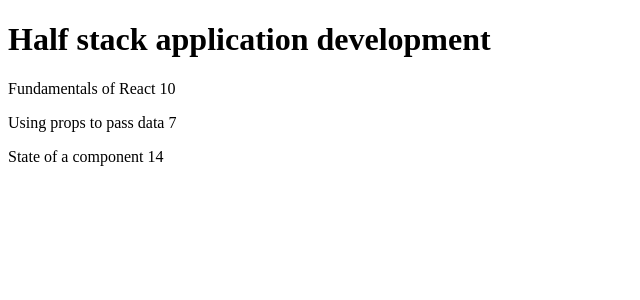
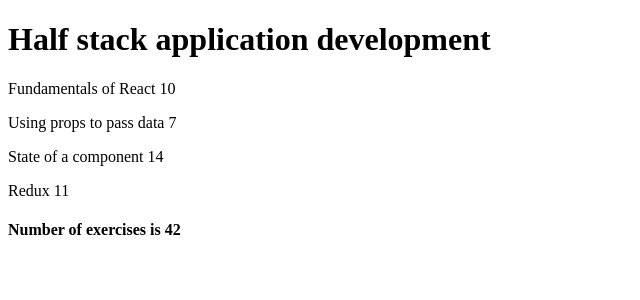
Before and after one commit to petterug/FullstackHelsinki2022, a React (Create React App) app: page / in a window 1280 px wide. Shown: the top 300 px of the page, without its empty margins (0-640 px from the left). Built offline with nearby package versions, Linux system fonts and the light colour scheme.

Commit message:
exercise 2.3

```diff
--- a/src/App.js
+++ b/src/App.js
@@ -14,25 +14,30 @@
 const Content = (props) => {
   return (
     <div>
-      <Parts part={props.course.parts[0]}/>
-      <Parts part={props.course.parts[1]}/>
-      <Parts part={props.course.parts[2]}/>
+      {props.course.parts.map(part =>
+        <Parts key={part.name} part={part} />
+      )}
     </div>
   )
 }
+
+const Footer = (props) => {
+
+  let initValue = 0
+  const sum = props.courses.parts.reduce(( s, p ) => {return s + p.exercises }, initValue)
+
+  return (
+    <h4>Number of exercises is {sum}</h4>
+  )}
+
 
 const Course = (props) => {
   return (
     <div>
       <Header name={props.course.name} />
       <Content course={props.course} />
+      <Footer courses={props.course} />
     </div>
-  )
-}
-
-const Footer = (props) => {
-  return (
-    <p>Number of exercises is {props.course.parts[0].exercises + props.course.parts[1].exercises + props.course.parts[2].exercises}</p>
   )
 }
 
@@ -52,6 +57,10 @@
     {
       name: "State of a component",
       exercises: 14
+    },
+    {
+      name: "Redux",
+      exercises: 11
     }
     ]
   }
```
